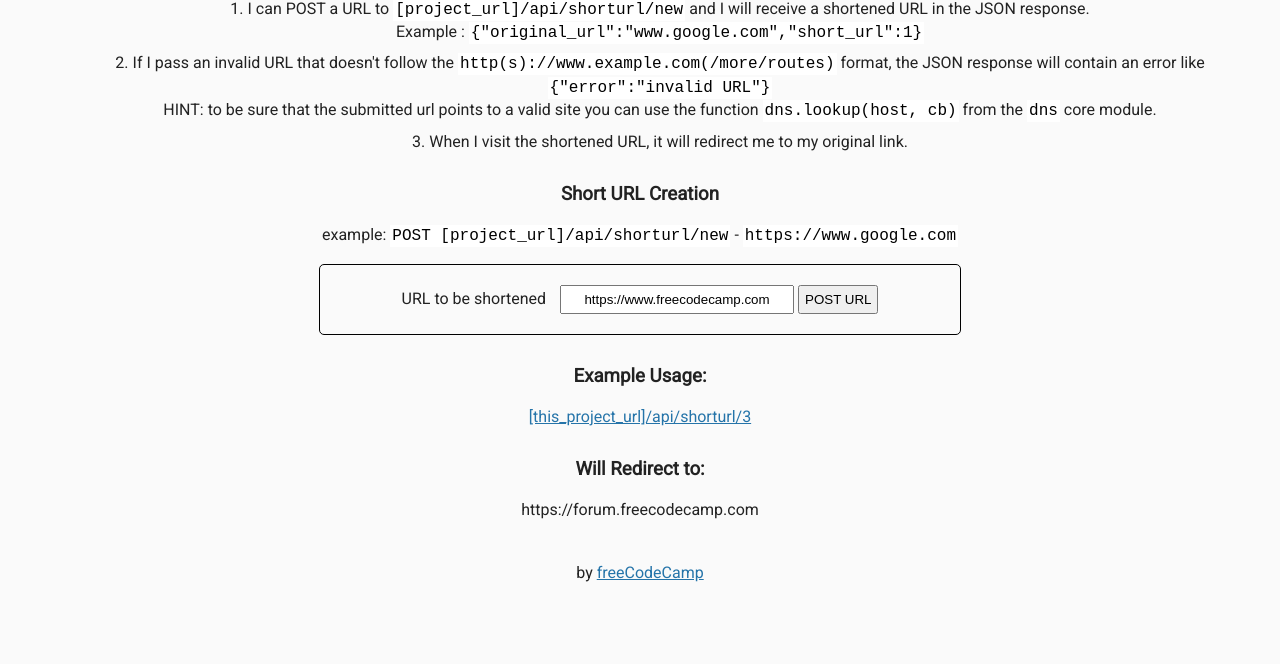
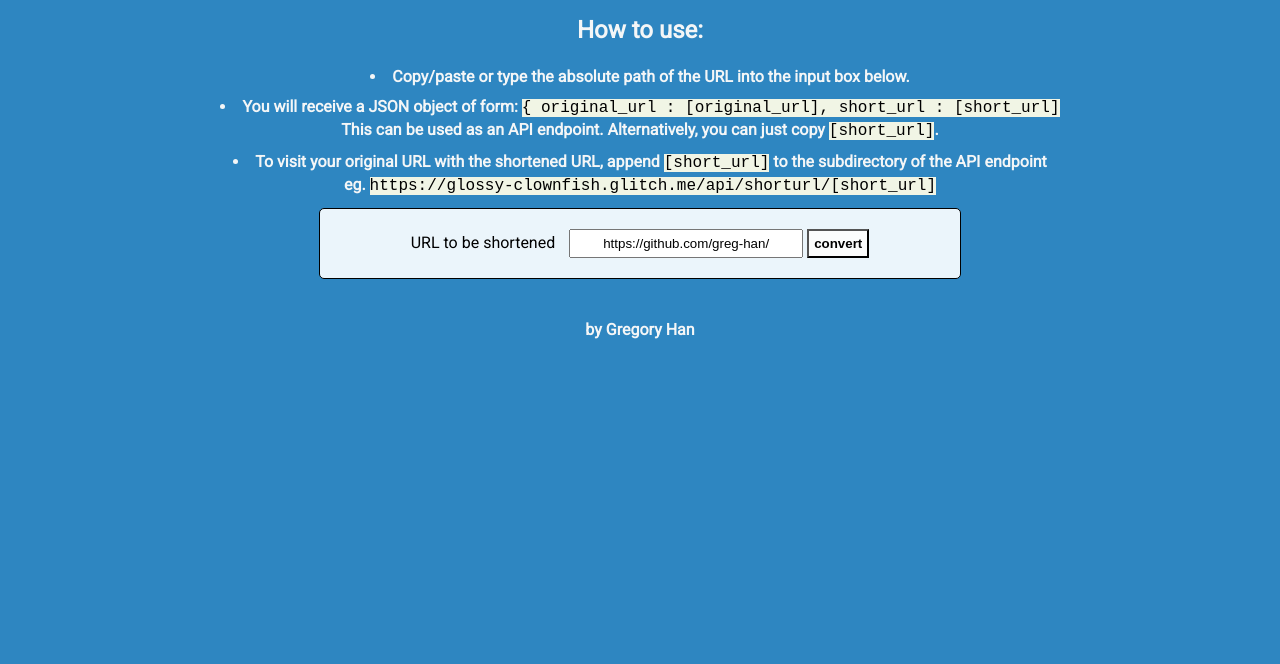
Before and after one commit to greg-han/urlshortener, a website: page views/index.html in a window 1280 px wide. Shown: the part 136-800 px from the top of the page. Drawn offline with Linux system fonts and the light colour scheme; a web font is replaced by a local one.

Commit message:
Re-styled the App

```diff
--- a/public/style.css
+++ b/public/style.css
@@ -3,8 +3,8 @@
 body {
 	font-family: 'Roboto', sans-serif;
 	font-size: 16px;
-	color: #222;
-	background-color: #FaFaFa;
+	color: #F4F6F7  ;
+	background-color: #2E86C1  ;
 	text-align: center;
 	line-height: 1.4em;
 }
@@ -14,12 +14,19 @@ body {
 	margin-top: 40px;
 }
 
+h2 {
+ font-size: 5em;
+ font-family: 'Libre Barcode 128 Text', cursive;
+}
+
 h3 {
   margin-top: 30px;
+  font-size: 1.5em;
 }
 
 .footer {
 	margin-top: 40px;
+  font-weight: bold;
 }
 
 .user-stories {
@@ -30,9 +37,10 @@ h3 {
 }
 code {
   font-family: monospace;
-  padding: 2px;
   color: black;
-  background-color: #fff;
+  background-color: #F1F5E5;
+  margin: 1px auto;
+  font-weight: normal;
 }
 ol {
 	list-style-position: inside;
@@ -43,6 +51,7 @@ ul {
 
 li {
   margin-bottom: 0.5em;
+  font-weight: bold;
 }
 .user-stories li {
   margin-bottom: 1em;
@@ -54,6 +63,9 @@ a {
 
 form {
   border: solid 1px black;
+  font-weight: 500;
+  background: #EBF5FB;
+  color: black;
   border-radius: 5px;
   margin: 10px auto;
   padding: 20px;
@@ -68,6 +80,10 @@ input {
   padding: 5px;
 }
 
+input[type=submit]{
+  background-color: #FBFCFC;
+  font-weight: 600;
+}
 input[type=text] {
   width: 220px;
   text-align: center;
--- a/views/index.html
+++ b/views/index.html
@@ -6,43 +6,30 @@
       <title>URL Shortener</title>
       <link rel="shortcut icon" href="https://cdn.hyperdev.com/us-east-1%3A52a203ff-088b-420f-81be-45bf559d01b1%2Ffavicon.ico" type="image/x-icon"/>
       <link href="https://fonts.googleapis.com/css?family=Roboto" rel="stylesheet" type="text/css">
+      <link href="https://fonts.googleapis.com/css?family=Libre+Barcode+128+Text" rel="stylesheet">
       <link href="/public/style.css" rel="stylesheet" type="text/css">
    </head>
-
    <body>
       <div class="container">
-        <h2>API Project: URL Shortener Microservice</h2>
-        <h3>User Story: </h3>
-        <ol>
-          <li>I can POST a URL to <code>[project_url]/api/shorturl/new</code> and I will receive a shortened URL in the JSON response.<br>Example : <code>{"original_url":"www.google.com","short_url":1}</code></li>
-          <li>If I pass an invalid URL that doesn't follow the <code>http(s)://www.example.com(/more/routes)</code> format, the JSON response will contain an error like <code>{"error":"invalid URL"}</code><br>
-          HINT: to be sure that the submitted url points to a valid site you can use the function <code>dns.lookup(host, cb)</code> from the <code>dns</code> core module.</li>
-          <li>When I visit the shortened URL, it will redirect me to my original link.</li>
-        </ol>
-
-        <h3>Short URL Creation </h3>
-        <p>
-          example: <code>POST [project_url]/api/shorturl/new</code> - <code>https://www.google.com</code>
-        </p>
+        <h2>URL Shortener Microservice</h2>
+        <h3>How to use:</h3>
+         <li>Copy/paste or type the absolute path of the URL into the input box below.</li>
+         <li>You will receive a JSON object of form: <code>{ original_url : [original_url], short_url : [short_url]</code><br>
+               This can be used as an API endpoint. Alternatively, you can just copy <code>[short_url]</code>.</li>
+        <li>To visit your original URL with the shortened URL, append <code>[short_url]</code> to the subdirectory of the API endpoint <br>
+          eg. <code>https://glossy-clownfish.glitch.me/api/shorturl/[short_url]</code></li>
         <form action="api/shorturl/new" method="POST">
           <label for="url_input">URL to be shortened</label>
-          <input id="url_input" type="text" name="url" value="https://www.freecodecamp.com">
-          <input type="submit" value="POST URL">
+          <input id="url_input" type="text" name="url" value="https://github.com/greg-han/">
+          <input class="btn" type="submit" value="convert">
         </form>
-        <h3>Example Usage:</h3>
-        <a href="https://thread-paper.hyperdev.space/api/shorturl/3">
-          [this_project_url]/api/shorturl/3
-        </a>
-
-        <h3>Will Redirect to:</h3>
-        <p>https://forum.freecodecamp.com</p>
+       <div class="footer">
+        <p>
+         by Gregory Han
+        </p>
+       </div>
       </div>
-      <div class="footer">
-        <p>
-          by <a href="http://www.freecodecamp.com">freeCodeCamp</a>
-        </p>
-      </div>
-   </body>
+  </body>
 
 
 </html>
```
